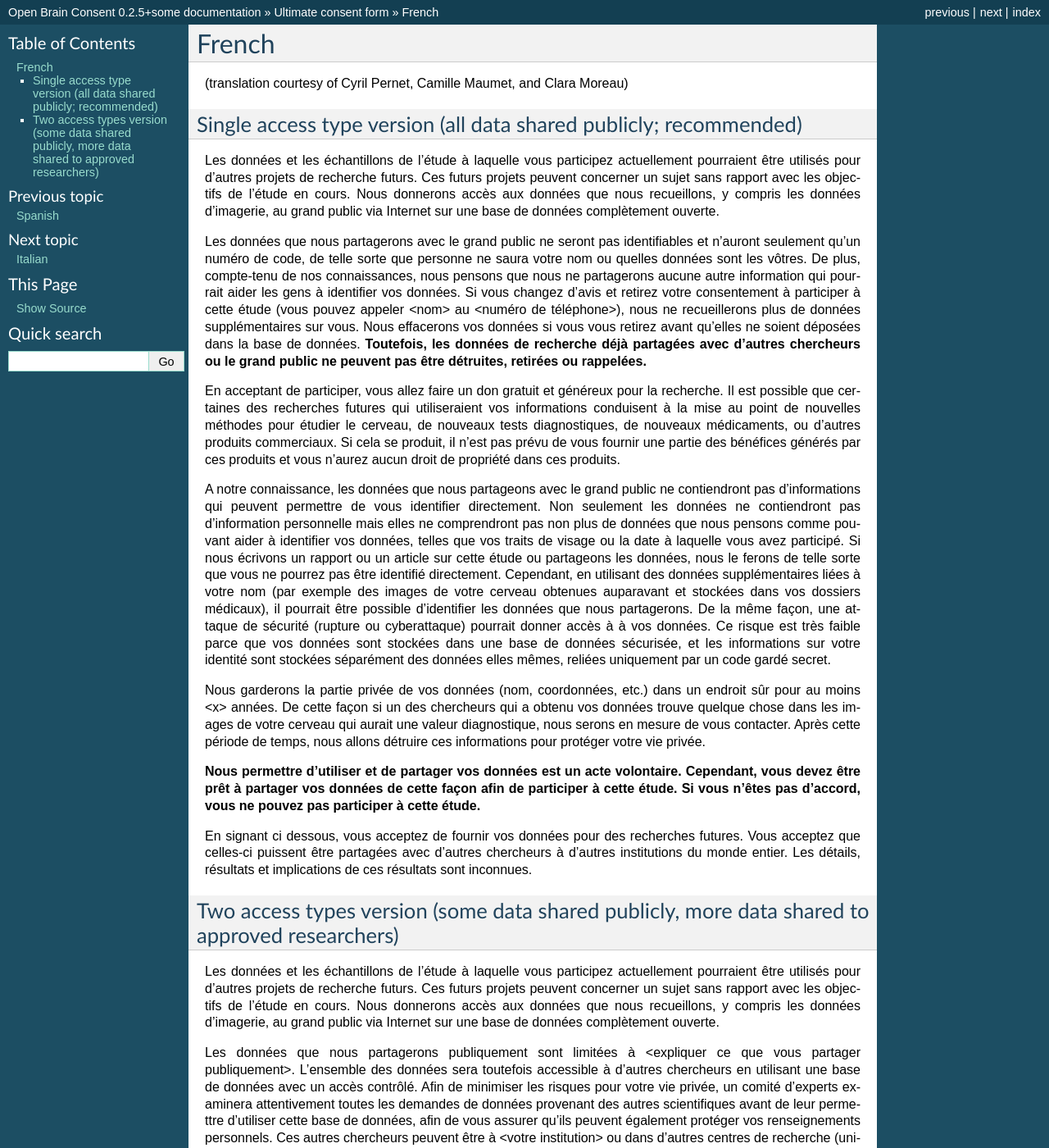
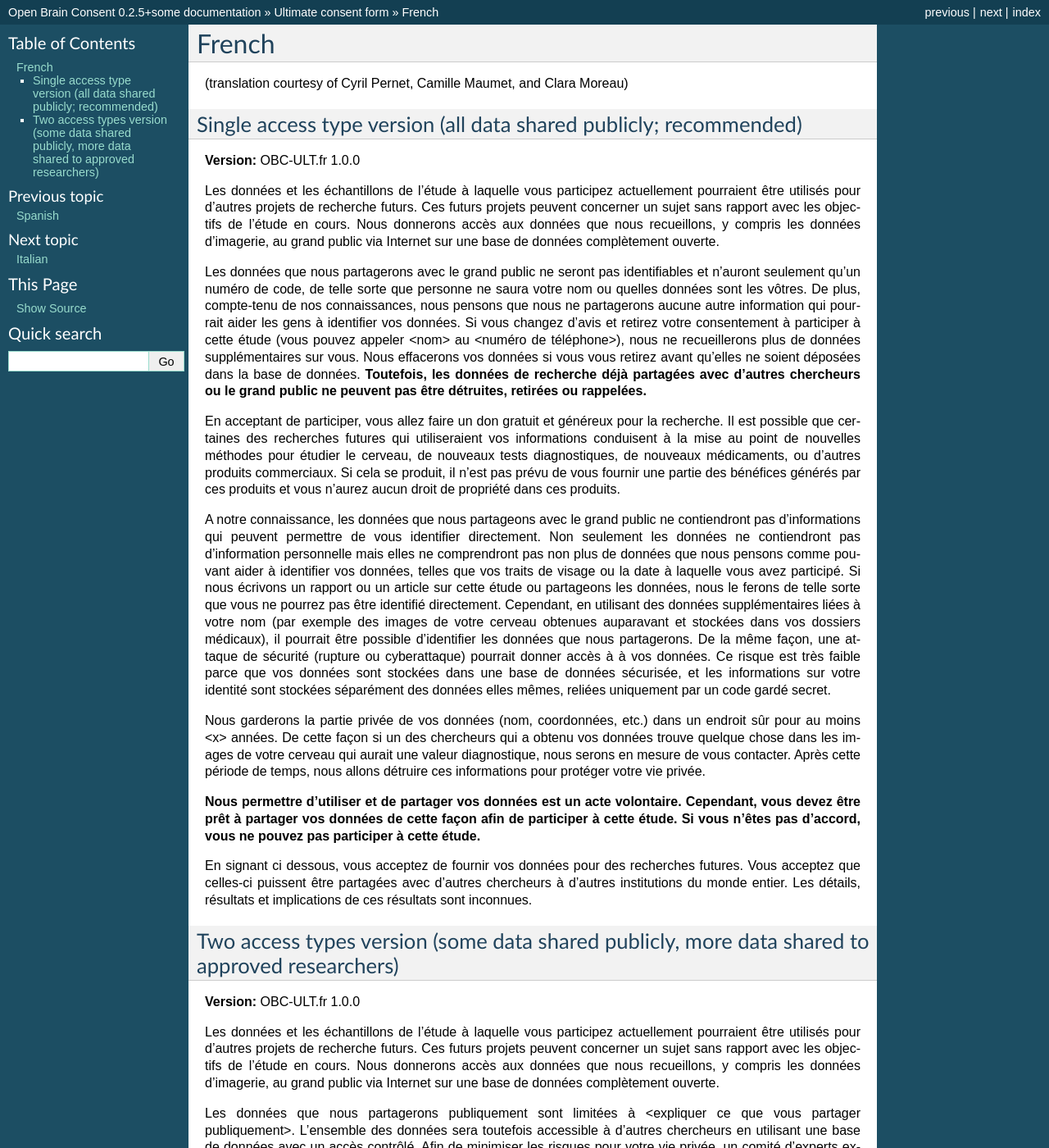
Before and after one commit to con/open-brain-consent, a Sphinx documentation site: the page built from docs/source/i18n/ultimate.fr.rst, in a window 1280 px wide and 1400 px high. Shown: the whole window at 82% size. Built offline with Sphinx 7.4.7, drawn with Linux system fonts in a browser that asks for light colours.

Commit message:
[DATALAD RUNCMD] Inject versions into ultimate i18ns
=== Do not change lines below ===
{
 "chain": [],
 "cmd": "../tools/inject_version.sh 'OBC-ULT.$lang 1.0.0' source/i18n/ultimate.de.rst source/i18n/ultimate.es.rst source/i18n/ultimate.fr.rst source/i18n/ultimate.it.rst source/i18n/ultimate.pl.rst source/i18n/ultimate.zh.rst",
 "exit": 0,
 "extra_inputs": [],
 "inputs": [],
 "outputs": [],
 "pwd": "docs"
}
^^^ Do not change lines above ^^^

```diff
--- a/docs/source/i18n/ultimate.de.rst
+++ b/docs/source/i18n/ultimate.de.rst
@@ -6,6 +6,8 @@ German
 
 Single access type version (all data shared publicly; recommended)
 ------------------------------------------------------------------
+
+**Version:** OBC-ULT.de 1.0.0
 
 Wir möchten die in dieser Studie erhobenen Daten, inklusive der fMRT-Bilddaten, der Allgemeinheit zur Verfügung stellen (über eine öffentliche Internetdatenbank). Es ist daher möglich, dass die Daten der Untersuchung, an der Sie aktuell teilnehmen, zukünftig auch für andere Forschungsprojekte genutzt werden. Diese Projekte könnten andere Zielsetzungen verfolgen, als die aktuelle Studie.
 
--- a/docs/source/i18n/ultimate.es.rst
+++ b/docs/source/i18n/ultimate.es.rst
@@ -7,6 +7,8 @@ Spanish
 
 Single access type version (all data shared publicly; recommended)
 ------------------------------------------------------------------
+
+**Version:** OBC-ULT.es 1.0.0
 
 Los datos y las muestras de este estudio puede que se usen para otros futuros proyectos de investigación además del estudio en que usted está participando actualmente. Esos futuros proyectos pueden estar enfocados en cualquier otra temática y puede que sean irrelevantes a los objetivos de este estudio preliminar. Le daremos acceso a los datos que estamos recogiendo, incluyendo los datos de imágenes vía internet y a un base de datos completamente en abierto.
 
--- a/docs/source/i18n/ultimate.fr.rst
+++ b/docs/source/i18n/ultimate.fr.rst
@@ -7,6 +7,8 @@ French
 
 Single access type version (all data shared publicly; recommended)
 ------------------------------------------------------------------
+
+**Version:** OBC-ULT.fr 1.0.0
 
 Les données et les échantillons de l’étude à laquelle vous participez actuellement pourraient être utilisés pour d’autres projets de recherche futurs. Ces futurs projets peuvent concerner un sujet sans rapport avec les objectifs de l’étude en cours. Nous donnerons accès aux données que nous recueillons, y compris les données d'imagerie, au grand public via Internet sur une base de données complètement ouverte.
 
@@ -27,6 +29,8 @@ En signant ci dessous, vous acceptez de fournir vos données pour des recherches
 Two access types version (some data shared publicly, more data shared to approved researchers)
 ----------------------------------------------------------------------------------------------
 
+**Version:** OBC-ULT.fr 1.0.0
+
 Les données et les échantillons de l’étude à laquelle vous participez actuellement pourraient être utilisés pour d’autres projets de recherche futurs. Ces futurs projets peuvent concerner un sujet sans rapport avec les objectifs de l’étude en cours. Nous donnerons accès aux données que nous recueillons, y compris les données d'imagerie, au grand public via Internet sur une base de données complètement ouverte.
 
 Les données que nous partagerons publiquement sont limitées à <expliquer ce que vous partager publiquement>. L’ensemble des données sera toutefois accessible à d’autres chercheurs en utilisant une base de données avec un accès contrôlé. Afin de minimiser les risques pour votre vie privée, un comité d'experts examinera attentivement toutes les demandes de données provenant des autres scientifiques avant de leur permettre d'utiliser cette base de données, afin de vous assurer qu'ils peuvent également protéger vos renseignements personnels. Ces autres chercheurs peuvent être à <votre institution> ou dans d’autres centres de recherche (universitaires ou commerciales) dans le monde entier.
--- a/docs/source/i18n/ultimate.it.rst
+++ b/docs/source/i18n/ultimate.it.rst
@@ -6,6 +6,8 @@ Italian
 
 Single access type version (all data shared publicly; recommended)
 ------------------------------------------------------------------
+
+**Version:** OBC-ULT.it 1.0.0
 
 I dati ed i campioni raccolti in questo studio potrebbero essere utilizzati in futuro per altri progetti di ricerca oltre allo studio a cui sta attualmente prendendo parte. Tali ricerche potranno riguardare qualsiasi argomento, non necessariamente collegato a quello dello studio cui sta partecipando. I dati raccolti, inclusi i risultati dei metodi di neuroimaging adottati, saranno condivisi attraverso una piattaforma online ed una banca dati accessibile pubblicamente.
 
--- a/docs/source/i18n/ultimate.pl.rst
+++ b/docs/source/i18n/ultimate.pl.rst
@@ -6,6 +6,8 @@ Polish
 
 Single access type version (all data shared publicly; recommended)
 ------------------------------------------------------------------
+
+**Version:** OBC-ULT.pl 1.0.0
 
 Dane i próbki zgromadzone w tym badaniu mogą zostać wykorzystane także w innych, przyszłych projektach badawczych, związanych lub niezwiązanych z celami niniejszego badania. Zgromadzone dane, łącznie z danymi z obrazowania mózgu, zostaną zanonimizowane i udostępnione publicznie w ogólnodostępnej internetowej bazie danych.
 
--- a/docs/source/i18n/ultimate.zh.rst
+++ b/docs/source/i18n/ultimate.zh.rst
@@ -8,6 +8,8 @@ translated by: Fengjuan Wang, Hua Zhu with contributions from Cheng Wang; Proofr
 
 Single access type version (all data shared publicly; recommended)
 -------------------------------------------------------------------
+
+**Version:** OBC-ULT.zh 1.0.0
 
 # 1. 单一访问类型版本（所有数据可以共享给公众，推荐方法）
 
@@ -32,6 +34,8 @@ Single access type version (all data shared publicly; recommended)
 
 Two access types version (some data shared publicly, more data shared to approved researchers)
 -----------------------------------------------------------------------------------------------
+
+**Version:** OBC-ULT.zh 1.0.0
 两种访问类型版本（仅部分数据共享给公众，更多数据共享给被批准的研究者）
 
 
```
